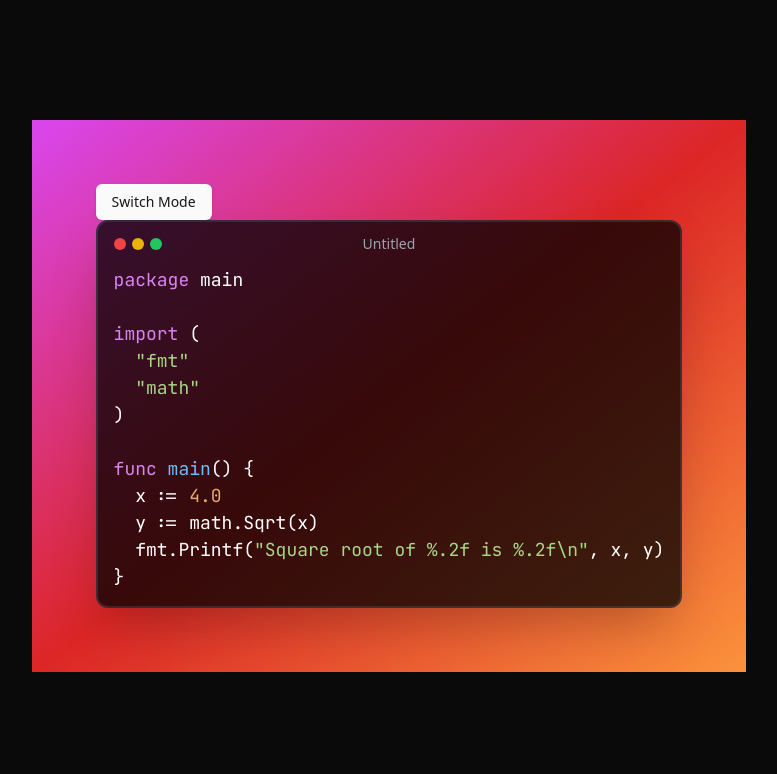
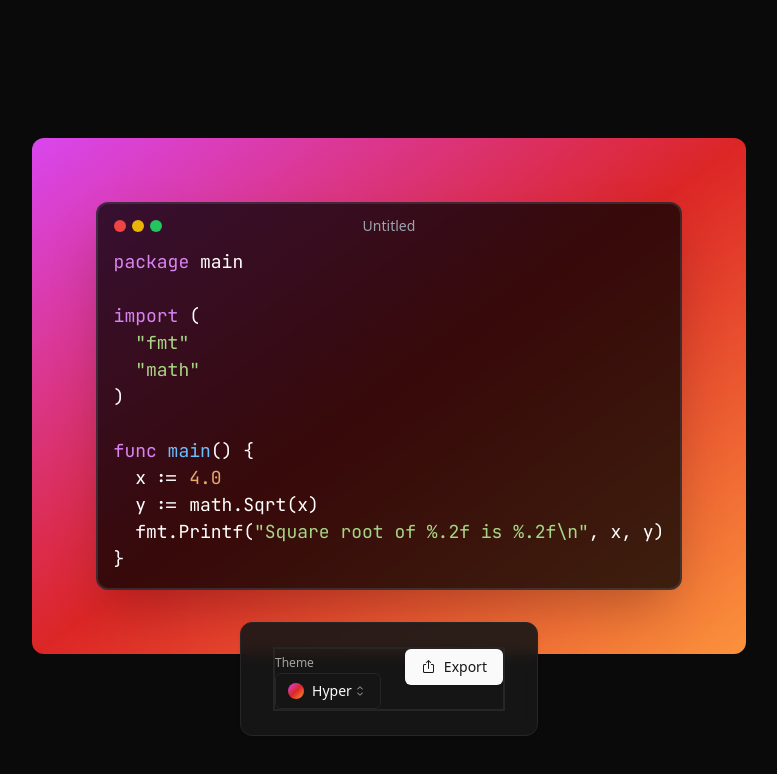
Before and after one commit to Aejkatappaja/code_screenshot, a React (Vite) app: page / in a window 1280 px wide. Shown: the top 774 px of the page, without its empty margins (251-1028 px from the left). Built offline with nearby package versions, Linux system fonts and the light colour scheme.

Commit message:
add: new components and useEffect queryparams

```diff
--- a/src/App.tsx
+++ b/src/App.tsx
@@ -3,13 +3,30 @@ import CodeEditor from './components/code-editor';
 import { cn } from './lib/utils';
 import options from './options';
 import { useStore } from './store';
-import { Button } from './components/ui/button';
+import { Card, CardContent } from './components/ui/card';
+import ExportOptions from './components/controls/export-options.tsx';
+import ThemeSelect from './components/controls/theme-select/index.tsx';
 
 function App() {
-  const { theme, fontStyle, showBackground, padding, darkMode, setDarkMode } =
-    useStore();
+  const state = useStore();
+  const { theme, fontStyle, showBackground, padding } = state;
   const selectedTheme = options.themes[theme];
   const editorRef = React.useRef<HTMLDivElement | null>(null);
+
+  React.useEffect(() => {
+    const queryParams = new URLSearchParams(location.search);
+    if (queryParams.size === 0) return;
+    const state = Object.fromEntries(queryParams);
+
+    useStore.setState({
+      ...state,
+      code: state.code ? atob(state.code) : '',
+      autoDetectLanguage: state.autoDetectLanguage === 'true',
+      darkMode: state.darkMode === 'true',
+      fontSize: Number(state.fontSize || 18),
+      padding: Number(state.padding || 64),
+    });
+  }, []);
 
   return (
     <main className='dark flex min-h-screen items-center justify-center bg-neutral-950 text-white'>
@@ -25,7 +42,7 @@ function App() {
       />
       <div
         className={cn(
-          'mb-2 overflow-hidden transition-all ease-out',
+          'mb-2 overflow-hidden rounded-xl transition-all ease-out',
           showBackground
             ? options.themes[theme].background
             : 'ring ring-neutral-900'
@@ -33,9 +50,14 @@ function App() {
         style={{ padding }}
         ref={editorRef}
       >
-        <Button onClick={() => setDarkMode(!darkMode)}> Switch Mode </Button>
         <CodeEditor />
       </div>
+      <Card className='fixed bottom-16 mx-6 bg-neutral-900/90 px-8 py-6 backdrop-blur'>
+        <CardContent className='flex flex-wrap gap-6 border-2 p-0'>
+          <ThemeSelect />
+          <ExportOptions targetRef={editorRef} />
+        </CardContent>
+      </Card>
     </main>
   );
 }
```
